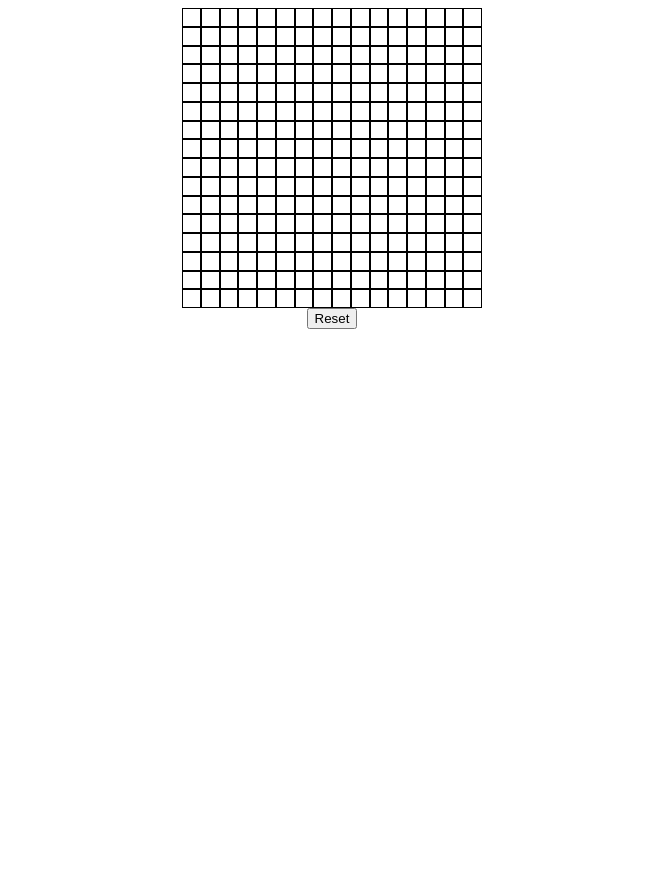
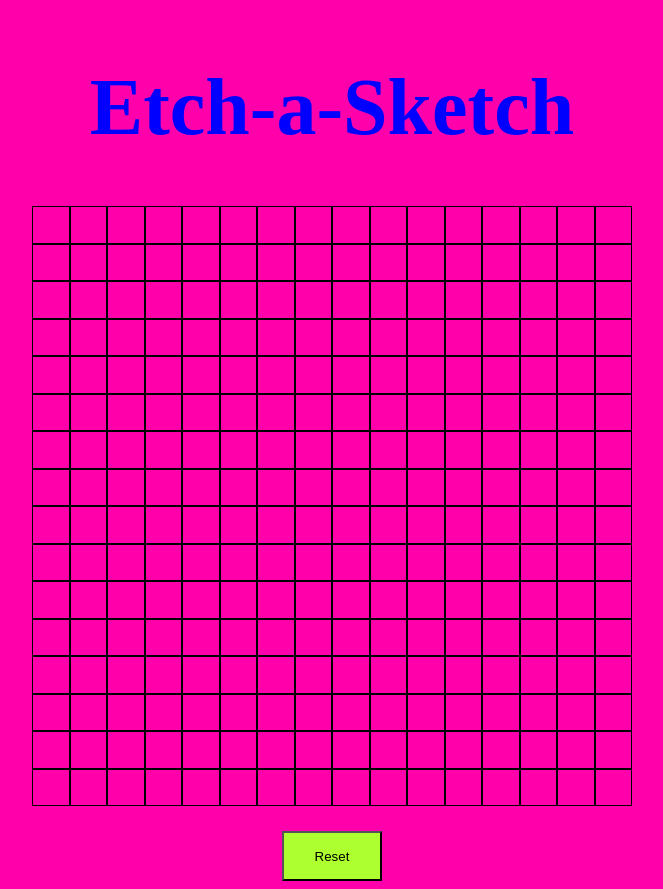
Before and after one commit to ramankala/Etch-a-Sketch, a plain HTML site: page index.html in a window 1280 px wide. Shown: the whole page, without its empty margins (308-971 px from the left). Before the commit the page ends 800 px from the top, so only its background shows below. Drawn offline with Linux system fonts and the light colour scheme.

Commit message:
Completed project

```diff
--- a/app.js
+++ b/app.js
@@ -10,9 +10,17 @@ const resetBtn = document.querySelector('#reset');
 
 
 resetBtn.addEventListener('click', function(){
+
+
     let pixelSize = window.prompt('Number of squares per side for the new grid(Max: 100)?');
 
-    createGrid(pixelSize);
+    if (pixelSize <= 100 && !(pixelSize == null) && !(pixelSize == '')){
+        createGrid(pixelSize);
+    }
+
+    else {
+        alert('Max number of squares exceeded, please try again.');
+    }
 
 
 });
--- a/index.html
+++ b/index.html
@@ -4,12 +4,13 @@
         <title>Etch-a-Sketch</title>
         <script src="app.js" defer></script>
         <link rel="stylesheet" href="style.css" />
+
+
     </head>
 
     <body>
-
         <div id="container">
-
+            <h1>Etch-a-Sketch</h1>
             <div id="gridContainer"></div>
             <button id="reset">Reset</button>
 
--- a/style.css
+++ b/style.css
@@ -9,6 +9,7 @@
         align-items: center;
 
 
+
     }
   .cell {
       border: 1px solid black;
@@ -18,7 +19,23 @@
       display: grid;
       grid-template-rows: repeat(var(--grid-rows), 3fr);
       grid-template-columns: repeat(var(--grid-cols), 3fr);
-      height: 300px;
-      width: 300px;
+      height: 600px;
+      width: 600px;
 
   }
+
+  h1{
+      font-size: 5em;
+      color: blue;
+  }
+
+#reset{
+      width: 100px;
+      height: 50px;
+      margin-top: 25px;
+      background-color: greenyellow;
+  }
+
+  body{
+      background-color: #ff00aa;
+  }
```
